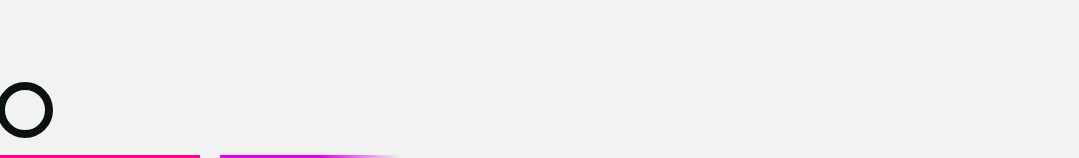
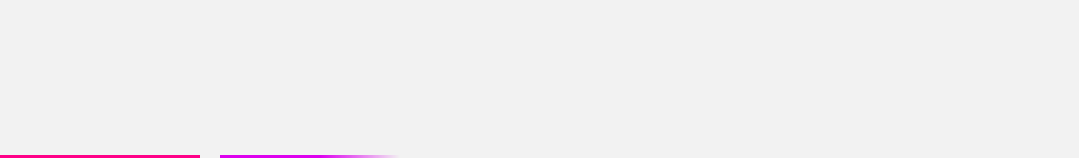
Before and after one commit to zofienora/portfolionew, a React (Vite) app: page / in a window 1280 px wide. Shown: the part 780-938 px from the top of the page, without its empty margins (0-1079 px from the left). Built offline with nearby package versions, Linux system fonts and the light colour scheme; a web font is replaced by a local one.

Commit message:
deleted motion circle

```diff
--- a/src/components/About.jsx
+++ b/src/components/About.jsx
@@ -17,16 +17,6 @@ function About() {
   return (
     <>
       <div id="example">
-        <svg id="progress" width="80" height="80" viewBox="0 0 100 100">
-          <circle cx="50" cy="50" r="30" pathLength="1" className="bg" />
-          <motion.circle
-            cx="50"
-            cy="50"
-            r="30"
-            className="indicator"
-            style={{ pathLength: scrollXProgress }}
-          />
-        </svg>
 
         <motion.ul ref={ref} style={{ maskImage }}>
           <li style={{ background: "#ff0088" }}>
```
